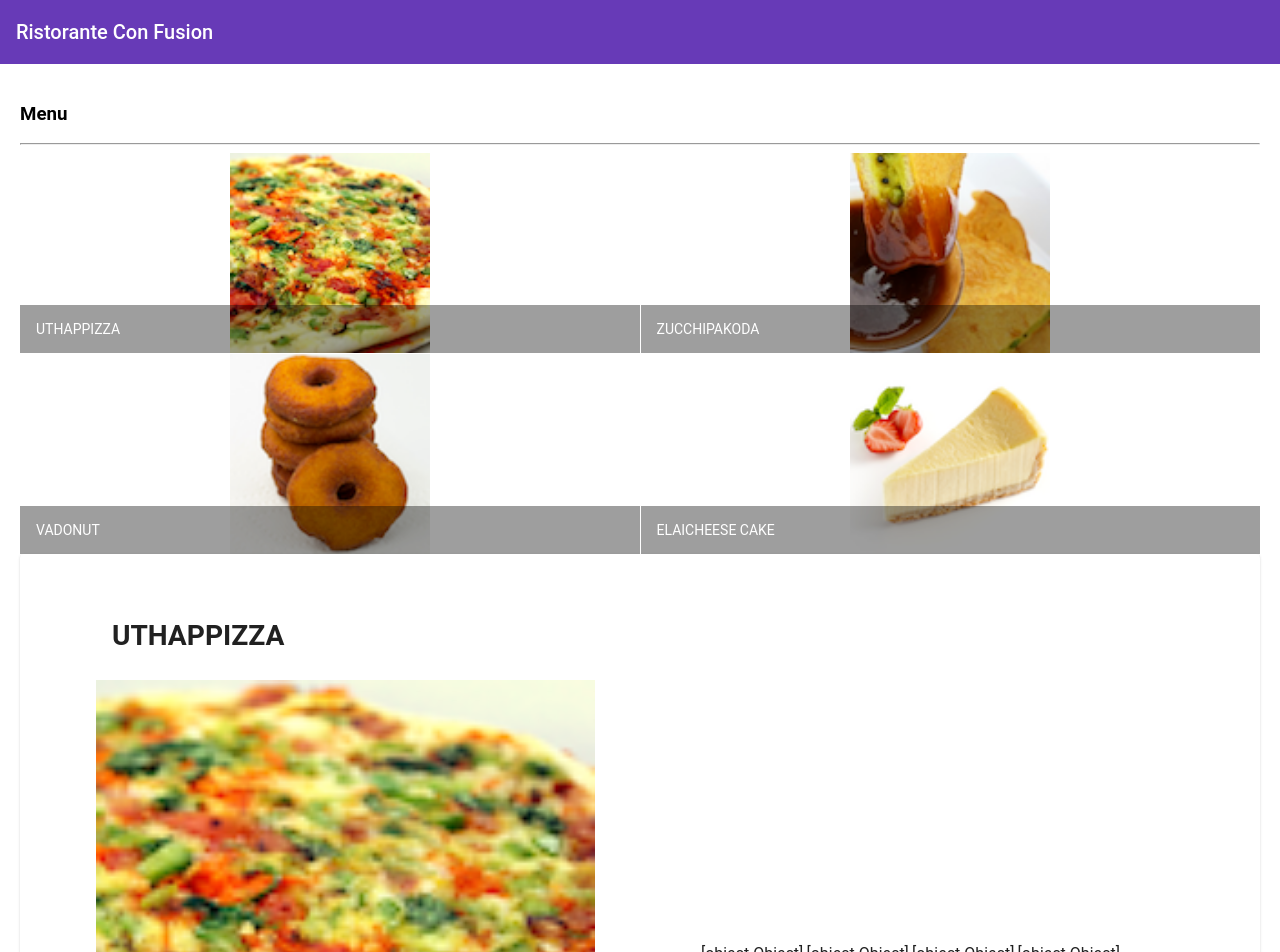
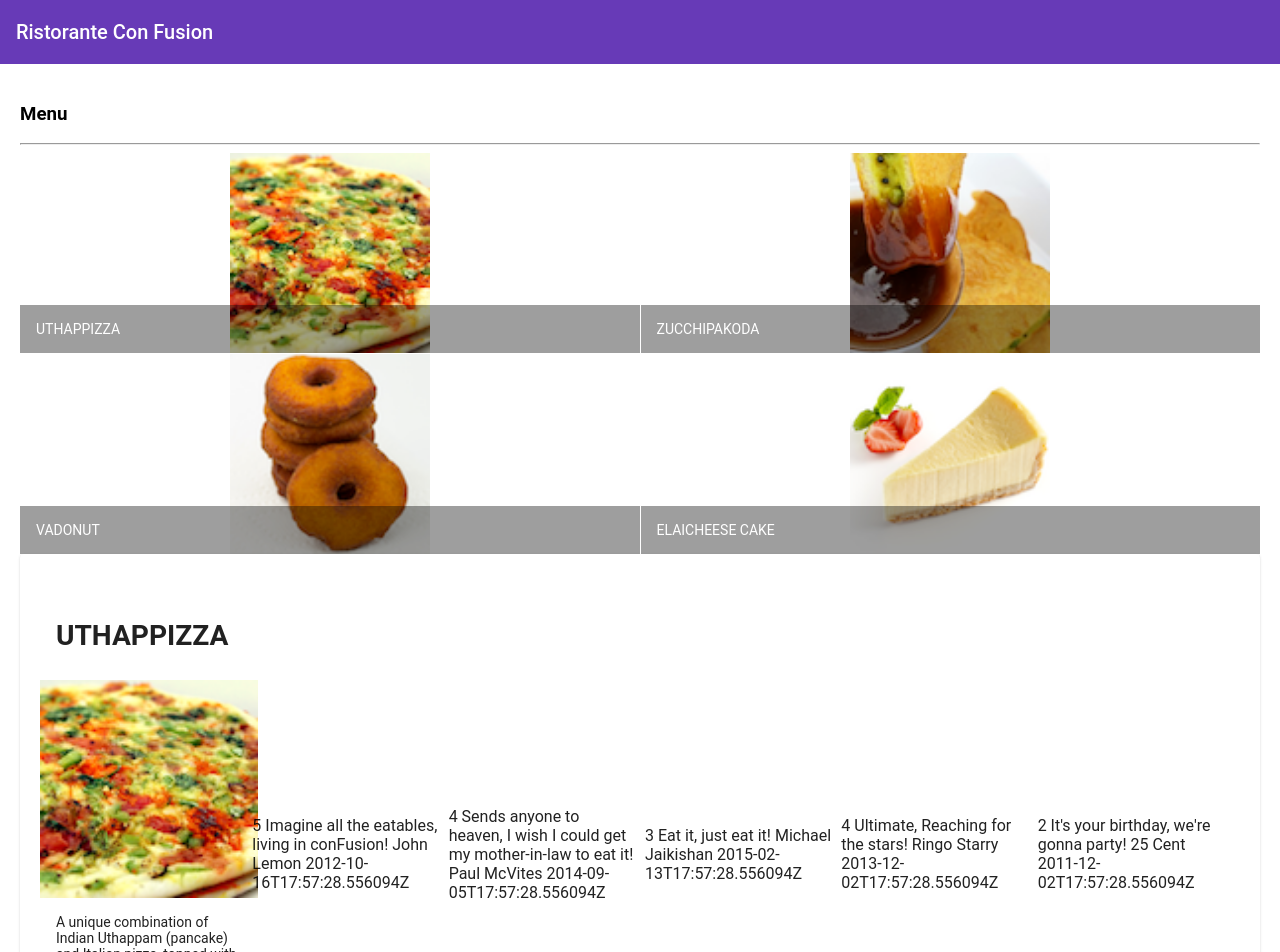
Before and after one commit to JMJHOX/angular-project, an Angular app in the folder conFusion/: page / in a window 1280 px wide. Shown: the top 952 px of the page. Built offline with nearby package versions, Linux system fonts and the light colour scheme.

Commit message:
Minor changes asig1

```diff
--- a/conFusion/src/app/dishdetail/dishdetail.component.html
+++ b/conFusion/src/app/dishdetail/dishdetail.component.html
@@ -24,9 +24,12 @@
   <hr>
   </div>
 
-  <div fxFlex="40">
+  <div fxFlex="40" *ngFor= "let cmnt of dish.comments">
+    {{cmnt.rating}}
+    {{cmnt.comment}}
+    {{cmnt.author}}
+    {{cmnt.date}}
 
-    <p>{{dish.comments}}</p>
 
 
   </div>
--- a/conFusion/src/app/dishdetail/dishdetail.component.ts
+++ b/conFusion/src/app/dishdetail/dishdetail.component.ts
@@ -12,7 +12,6 @@ import {MenuComponent} from '../menu/menu.component';
   price: '4.99',
   // tslint:disable-next-line:max-line-length
   description: 'A unique combination of Indian Uthappam (pancake) and Italian pizza, topped with Cerignola olives, ripe vine cherry tomatoes, Vidalia onion, Guntur chillies and Buffalo Paneer.',
-
   comments: [
     {
         rating: 5,
```
Lines whose indentation alone changed are shown as unchanged.
